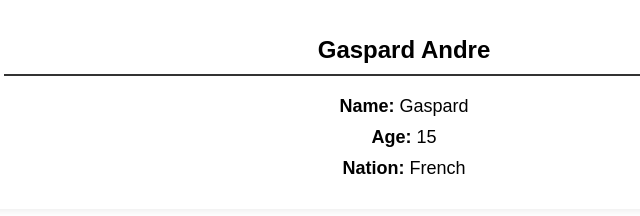
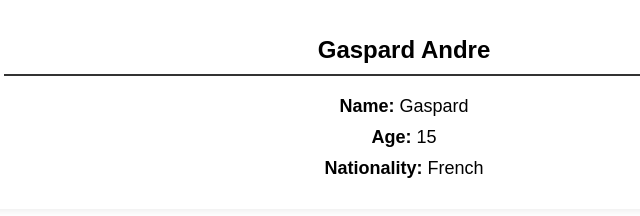
Before and after one commit to HelloMyNameIsGaspard/schoolwork, a plain HTML site: page website.html in a window 1280 px wide. Shown: the full height of the page, 236-876 px from the left. Drawn offline with Linux system fonts and the light colour scheme.

```diff
--- a/website.html
+++ b/website.html
@@ -45,7 +45,7 @@
         <h1>Gaspard Andre</h1>
         <p><strong>Name:</strong> Gaspard</p>
         <p><strong>Age:</strong> 15</p>
-        <p><strong>Nation:</strong> French</p>
+        <p><strong>Nationality:</strong> French</p>
     </div>
 </body>
 
```
